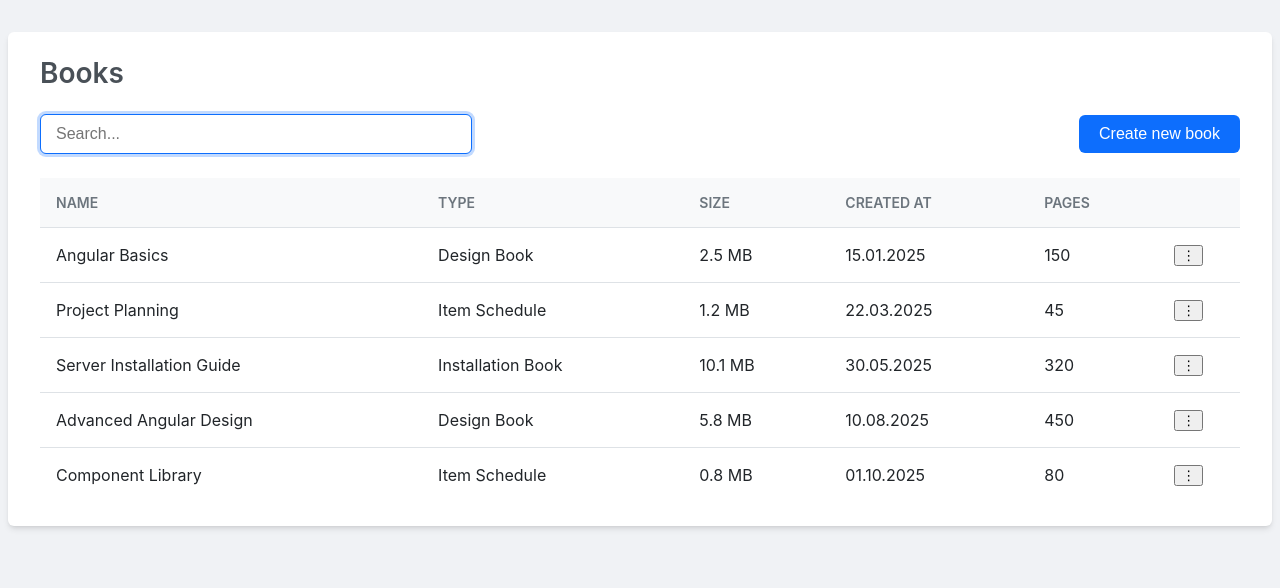
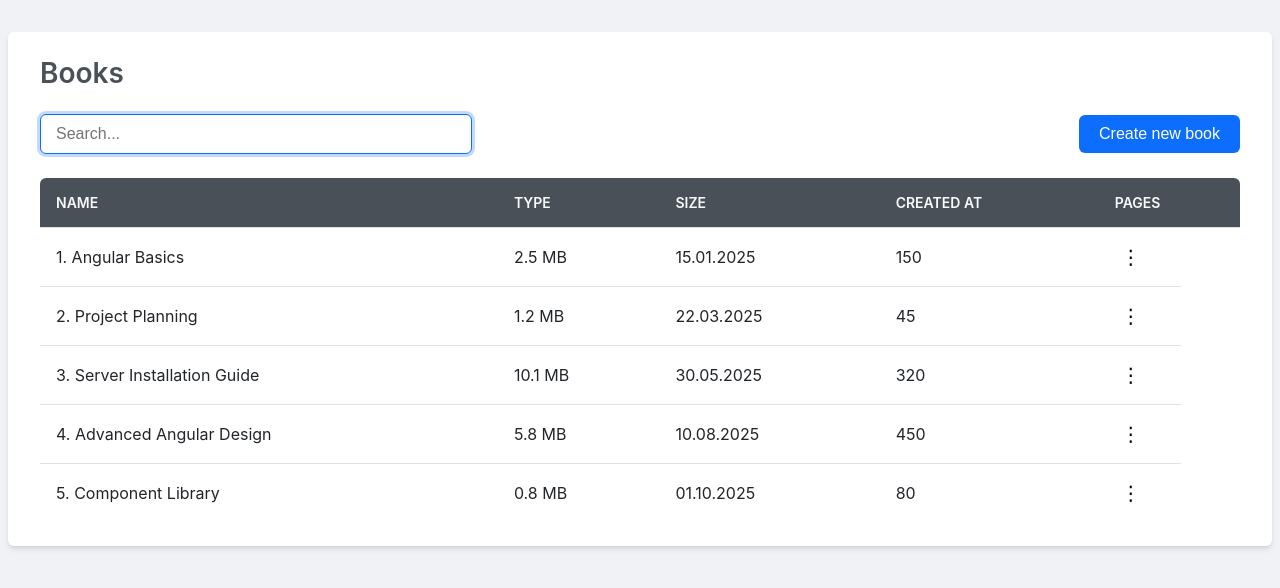
Before and after one commit to Polina-Noskovich/internship-angular-app, an Angular app: page /books in a window 1280 px wide. Shown: the top 588 px of the page. Built offline with nearby package versions, Linux system fonts and the light colour scheme.

Commit message:
refactor: Apply access modifiers and improve encapsulation

```diff
--- a/src/app/books/books-module.ts
+++ b/src/app/books/books-module.ts
@@ -4,12 +4,14 @@ import { BooksRoutingModule } from './books-routing-module';
 import { Books } from './components/books/books';
 import { BookList } from './components/book-list/book-list';
 import { Highlight } from './directives/highlight';
+import { HighlightPipe } from './pipes/highlight-pipe';
 
 @NgModule({
   declarations: [
     Books,
     BookList,
     Highlight,
+    HighlightPipe,
   ],
   imports: [
     CommonModule,
--- a/src/app/books/components/book-list/book-list.html
+++ b/src/app/books/components/book-list/book-list.html
@@ -12,14 +12,13 @@
     <tbody>
             @for (book of books; track book.id) {
                 <tr>
-                    <td [appHighlight]="book.name" [highlightText]="searchTerm"></td>
-                    <td [appHighlight]="book.type" [highlightText]="searchTerm"></td>
+                    <td [innerHTML]="book.id + '. ' + book.name | highlight : searchTerm"></td>
                     <td>{{ book.size }}</td>
                     <td>{{ book.createdAt | date: 'dd.MM.yyyy' }}</td>
                     <td>{{ book.pages }}</td>
                     <td class="action-cell">
                         <div class="menu-container">
-                            <button class="menu-batton" (click)="toggleMenu(book.id)">&#8942;</button>
+                            <button class="menu-batton" (click)="toggleMenu(book.id)">⋮</button>
                             @if (activeMenuId === book.id) {
                                 <div class="menu">
                                     <button (click)="onDelete(book.id)">Delete</button>
--- a/src/app/books/components/book-list/book-list.scss
+++ b/src/app/books/components/book-list/book-list.scss
@@ -1,7 +1,8 @@
 .books-table {
   width: 100%;
-  border-collapse: collapse;
+  border-radius: var(--border-radius);
   border-spacing: 0;
+  overflow: hidden;
 
   th,
   td {
@@ -13,11 +14,12 @@
 
   th {
     font-weight: 600;
-    color: var(--color-text-secondary);
-    background-color: var(--color-bg-light);
+    color: var(--color-bg-light);
+    background-color: var( --color-dark-header);
     font-size: 0.875rem;
     text-transform: uppercase;
   }
+
 
   tbody tr:last-child td {
     border-bottom: none;
@@ -40,6 +42,7 @@
 .action-cell {
   width: 50px;
   text-align: right;
+
 }
 
 .menu-container {
@@ -47,21 +50,11 @@
   display: inline-block;
 }
 
-.menu-button {
+.menu-batton {
   background: none;
   border: none;
+  cursor: pointer;
   font-size: 1.25rem;
-  line-height: 1;
-  padding: 0.25rem 0.5rem;
-  border-radius: 50%;
-  cursor: pointer;
-  color: var(--color-text-secondary);
-  transition: background-color 0.2s, color 0.2s;
-
-  &:hover {
-    background-color: #e9ecef;
-    color: var(--color-text-primary);
-  }
 }
 
 .menu {
@@ -78,6 +71,8 @@
 
   button {
     display: block;
+    background: none;
+    border: none;
     width: 100%;
     padding: 0.5rem 1rem;
     border: none;
--- a/src/app/books/components/book-list/book-list.ts
+++ b/src/app/books/components/book-list/book-list.ts
@@ -8,15 +8,16 @@ import { Book } from '../../models/book-model'
   styleUrl: './book-list.scss',
 })
 export class BookList {
-  @Input() books: Book[] = [];
-  @Input() searchTerm: string = '';
-  @Output() deleteBook = new EventEmitter<number>();
-  activeMenuId: number | null = null;
+  @Input() public books: Book[] = [];
+  @Input() public searchTerm: string = '';
+  @Output() public deleteBook = new EventEmitter<number>();
 
-  toggleMenu(bookId: number): void {
+  public activeMenuId: number | null = null;
+
+  public toggleMenu(bookId: number): void {
     this.activeMenuId = this.activeMenuId ===bookId ? null : bookId;
   }
-  onDelete(bookId: number): void {
+  public onDelete(bookId: number): void {
     this.deleteBook.emit(bookId);
     this.activeMenuId = null;
   }
--- a/src/app/books/components/books/books.ts
+++ b/src/app/books/components/books/books.ts
@@ -9,49 +9,46 @@ import { Book } from '../../models/book-model'
   styleUrl: './books.scss',
 })
 export class Books implements OnInit {
-  allBooks: Book[] = [];
-  filteredBooks: Book[] = [];
-  searchTerm: string = '';
+  private allBooks: Book[] = [];
+  public filteredBooks: Book[] = [];
+  public searchTerm: string = '';
 
-  ngOnInit(): void {
+  public ngOnInit(): void {
     this.allBooks = MOCK_BOOKS;
     this.filteredBooks = [...this.allBooks];
   }
 
-  search(value: string): void {
+  public search(value: string): void {
     this.searchTerm = value.toLowerCase();
-    if(!this.searchTerm) {
-      this.filteredBooks = [...this.allBooks];
-    }
-    else {
-      this.filteredBooks = this.allBooks.filter(book =>
-        book.name.toLowerCase().includes(this.searchTerm) ||
-        book.type.toLowerCase().includes(this.searchTerm)
-      );
-    }
+    this.filterBooks();
   }
 
-  createNewBook(): void {
+  public createNewBook(): void {
+    const maxId = this.allBooks.length > 0 ? Math.max(...this.allBooks.map(book => book.id)) : 0;
+    const nextId = maxId + 1;
+
     const newBook: Book = {
-      id: Date.now(),
+      id: nextId,
       name: 'New Book',
       type: 'Design Book',
-      size: '1.0 MB',
+      size: `1 MB`,
       createdAt: new Date(),
       pages: 10,
     };
     this.allBooks.push(newBook);
-      this.filteredBooks = this.allBooks.filter(book =>
-        book.name.toLowerCase().includes(this.searchTerm) ||
-        book.type.toLowerCase().includes(this.searchTerm)
-      );
-    if (!this.searchTerm) {
-      this.filteredBooks = [...this.allBooks];
-    }
+    this.filterBooks();
   }
 
-  handleDelete(bookId: number): void {
+  public handleDelete(bookId: number): void {
     this.allBooks = this.allBooks.filter(book => book.id !== bookId);
-    this.filteredBooks = this.filteredBooks.filter(book => book.id !== bookId);
+    this.filterBooks();
+  }
+
+  private filterBooks(): void {
+    this.filteredBooks = this.allBooks.filter(book =>
+      !this.searchTerm ||
+      (book.name.toLowerCase().includes(this.searchTerm) ||
+       book.type.toLowerCase().includes(this.searchTerm))
+    );
   }
 }
--- a/src/app/books/directives/highlight.ts
+++ b/src/app/books/directives/highlight.ts
@@ -5,12 +5,12 @@ import { Directive, Input, OnChanges, SimpleChanges, ElementRef, Renderer2 } fro
   standalone: false
 })
 export class Highlight implements OnChanges {
-  @Input('appHighlight') textToHighlight: string = '';
-  @Input() highlightText: string = '';
+  @Input ('appHighlight') public  textToHighlight: string = '';
+  @Input() public highlightText: string = '';
 
-  constructor(private elementRef: ElementRef, private renderer: Renderer2) { }
+  public constructor(private elementRef: ElementRef, private renderer: Renderer2) { }
 
-  ngOnChanges(changes: SimpleChanges): void {
+  public ngOnChanges(changes: SimpleChanges): void {
     if (changes['textToHighlight'] || changes['highlightText']) {
       this.updateHiglight();
     }
--- a/src/styles.scss
+++ b/src/styles.scss
@@ -22,8 +22,8 @@ body {
 }
 
 mark {
-  background-color: #cceeff;
+  background-color: #495057;
   padding: 1px 3px;
   border-radius: 3px;
-  color: var(--color-text-primary);
+  color: var(--color-bg-light);
 }
```
Also changed, not shown: 1 other file (tests, documents, lock files or other folders).
